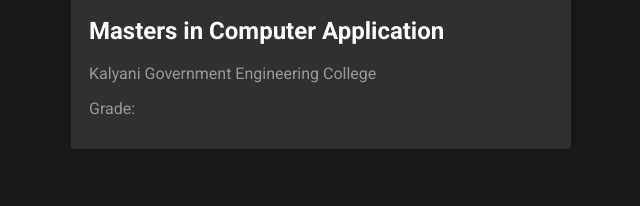
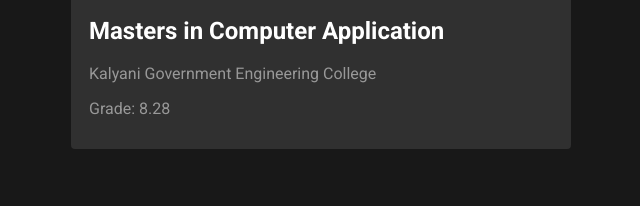
Before and after one commit to Kartick-Shaw/Kartick-Portfolio, a plain HTML site: page index.html in a window 1280 px wide. Shown: the part 2063-2269 px from the top of the page, 319-959 px from the left. Drawn offline with Linux system fonts and the light colour scheme.

Commit message:
Update index.html

```diff
--- a/index.html
+++ b/index.html
@@ -123,7 +123,7 @@
                     <h2 class="year-range">2024-2026</h2>
                     <h2 class="sch-name">Masters in Computer Application</h2>
                     <p class="coll-grade-name">Kalyani Government Engineering College</p>
-                    <p class="coll-grade-name">Grade: </p>
+                    <p class="coll-grade-name">Grade: 8.28</p>
                 </div>
             </div>
 
```
